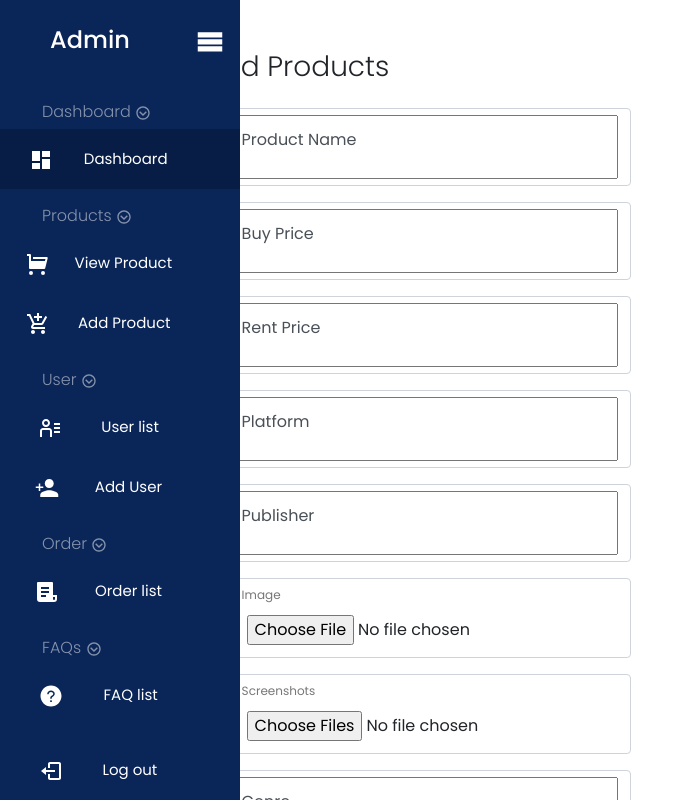
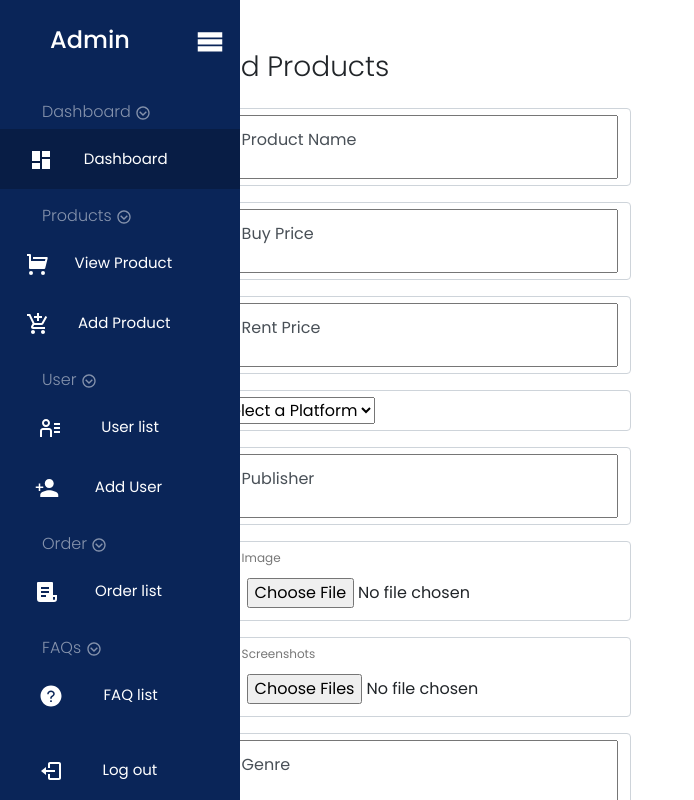
Before and after one commit to Sanjayshrestha98/Agile-Frontend, a React (Create React App) app: page /admin/addproduct in a window 1280 px wide. Shown: the top 800 px of the page, without its empty margins (0-694 px from the left). Built offline with nearby package versions, Linux system fonts and the light colour scheme.

Commit message:
desgin changes

```diff
--- a/src/AdminContainer/Product/AddProduct.js
+++ b/src/AdminContainer/Product/AddProduct.js
@@ -7,9 +7,9 @@ import * as Yup from "yup";
 import { MdDelete } from 'react-icons/md'
 
 function AddProduct() {
-const [multiple, setMultiple] = useState([])
-const [image, setImage] = useState();
-const imageInputRef = React.useRef();
+    const [multiple, setMultiple] = useState([])
+    const [image, setImage] = useState();
+    const imageInputRef = React.useRef();
 
     const initialValues = {
         productname: '',
@@ -51,7 +51,7 @@ const imageInputRef = React.useRef();
         productname: Yup.string().required('Required'),
         rent_price: Yup.number().required('Required'),
         buy_price: Yup.number().required('Required'),
-        platform: Yup.string().required('Required'),
+        // platform: Yup.string().required('Required'),
         publisher: Yup.string().required('Required'),
         genre: Yup.string().required('Required'),
         release_date: Yup.string().required('Required'),
@@ -63,22 +63,22 @@ const imageInputRef = React.useRef();
     const onSubmit = values => {
         console.log('Formdata', values)
         const formData = new FormData();
-        formData.append("productname" , values.productname)
-        formData.append("platform" , values.platform)
-        formData.append("rent_price" , values.rent_price)
-        formData.append("buy_price" , values.buy_price)
-        formData.append("publisher" , values.publisher)
+        formData.append("productname", values.productname)
+        formData.append("platform", values.platform)
+        formData.append("rent_price", values.rent_price)
+        formData.append("buy_price", values.buy_price)
+        formData.append("publisher", values.publisher)
         formData.append("image", image)
         formData.append("genre", values.genre)
-        formData.append("screenshots" , multiple)
-        formData.append("release_date" , values.release_date)
-        formData.append("system_requirements" , values.system_requirements)
-        formData.append("instock" , values.instock)
-        formData.append("description" , values.description)
+        formData.append("screenshots", multiple)
+        formData.append("release_date", values.release_date)
+        formData.append("system_requirements", values.system_requirements)
+        formData.append("instock", values.instock)
+        formData.append("description", values.description)
 
         console.log(formData)
 
-         axios
+        axios
             .post(`http://localhost:90/add/product`, formData).then(result => {
                 console.log(result.data)
                 if (result.data.success) {
@@ -93,12 +93,12 @@ const imageInputRef = React.useRef();
 
     const addMultiple = (e) => {
 
-        for (var i = 0; i <  e.currentTarget.files.length; i++) {
-            let val =  e.currentTarget.files[i]
+        for (var i = 0; i < e.currentTarget.files.length; i++) {
+            let val = e.currentTarget.files[i]
             let url = URL.createObjectURL(val)
 
             let checkFile = multiple.indexOf(url)
-            if(checkFile === -1){
+            if (checkFile === -1) {
                 setMultiple(old => [...old, url])
             }
         }
@@ -156,13 +156,30 @@ const imageInputRef = React.useRef();
                                     </div>
 
                                     <div className="form-label-group form-control">
-                                        <Field
+                                        {/* <Field
                                             type="text" name="platform" id="platform" placeholder="Platform"
 
-                                        />
-                                        <label htmlFor="platform">Platform</label>
+                                        /> */}
+
+                                        {/* <label htmlFor="platform">Platform</label> */}
+
+                                        <select
+                                            name="platform"
+                                            id="platform"
+                                            style={{ display: 'block' }}
+                                        >
+                                            <option value="" label="Select a Platform" />
+                                            <option value="PC" label="PC" />
+                                            <option value="XBOX" label="XBox" />
+                                            <option value="PS4" label="PS4" />
+                                        </select>
+
+
+
                                         <ErrorMessage name='platform' render={msg => <div className="error">{msg}</div>} />
                                     </div>
+
+
 
                                     <div className="form-label-group form-control">
                                         <Field
@@ -176,8 +193,10 @@ const imageInputRef = React.useRef();
                                     <div className="form-label-group form-control">
                                         <input
                                             type="file" name="image" id="image" placeholder="Image"
-                                                onChange = {(e) => {setImage(e.currentTarget.files[0])
-                                                        console.log(e.currentTarget.files[0])}}
+                                            onChange={(e) => {
+                                                setImage(e.currentTarget.files[0])
+                                                console.log(e.currentTarget.files[0])
+                                            }}
                                         />
                                         <label htmlFor="image">Image</label>
                                         <ErrorMessage name='image' render={msg => <div className="error">{msg}</div>} />
@@ -187,18 +206,18 @@ const imageInputRef = React.useRef();
                                         <input
                                             type="file" name="screen" id="screen" placeholder="Image"
                                             multiple
-                                            onChange = {(e) => addMultiple(e)}
-                                            ref = {imageInputRef}
+                                            onChange={(e) => addMultiple(e)}
+                                            ref={imageInputRef}
                                         />
                                         <label htmlFor="screen">Screenshots</label>
                                         <ErrorMessage name='screen' render={msg => <div className="error">{msg}</div>} />
 
 
                                         {multiple.length > 0 && multiple.map((val, index) => (
-                                            <div style = {{position : "relative", width : "200px"}}>
-                                         <MdDelete  className="deleteicon" style = {{position : "absolute", right : "0",fontSize : "40px", background : "white", cursor : "pointer"}}
-                                         onClick = {() => removeFromMultiple(index)}/>
-                                            <img src = {val} className = "img-fluid ml-5" style = {{height : "200px", width : "100%"}}/>
+                                            <div style={{ position: "relative", width: "200px" }}>
+                                                <MdDelete className="deleteicon" style={{ position: "absolute", right: "0", fontSize: "40px", background: "white", cursor: "pointer" }}
+                                                    onClick={() => removeFromMultiple(index)} />
+                                                <img src={val} className="img-fluid ml-5" style={{ height: "200px", width: "100%" }} />
                                             </div>
                                         ))}
                                     </div>
--- a/src/AdminContainer/User/ViewUser.js
+++ b/src/AdminContainer/User/ViewUser.js
@@ -13,15 +13,26 @@ function ViewUser() {
   useEffect(() => {
     axios.get('http://localhost:90/getallusers')
       .then((response) => {
-        setRowData(response.data)
+        setRowData(response.data.data)
         console.log(response.data)
-
       })
       .catch((err) => {
         console.log(err)
       })
+  }, [])
 
-  }, [])
+
+  const deleteuser = (_id)=>{
+    console.log(_id)
+     axios.delete('http://localhost:90/userdelete/' + _id)
+     .then((response)=>{
+         console.log(response.data.message)
+         window.location.reload()
+     }).catch((err)=>{
+
+         console.log(err.message)
+     })
+}
 
   const rowdata = data.map(d =>{
     return({
@@ -32,12 +43,15 @@ function ViewUser() {
       address : d.address,
       username : d.username,
       action: <div>
-          <FaEdit className="editicon" />
-          <MdDelete className="deleteicon"/>
+          <FaEdit  className="editicon" />
+          <MdDelete onClick={()=>deleteuser(d._id)} className="deleteicon"/>
       </div>
     }
     )
   })
+
+
+
 
   const dataTable = {
     columns: [
```
